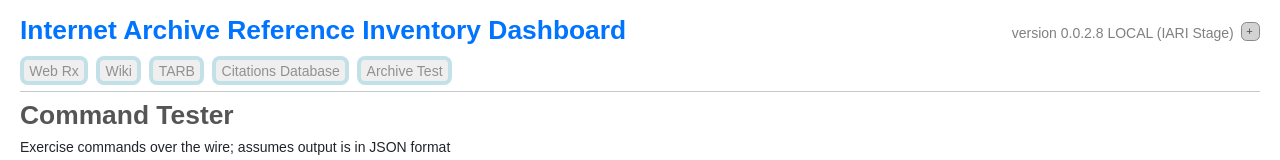
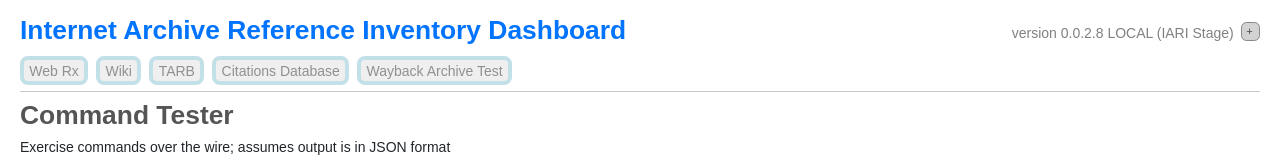
Before and after one commit to internetarchive/iaridash, a React (Create React App) app: page /#/command in a window 1280 px wide. Shown: the top 160 px of the page. Built offline with nearby package versions, Linux system fonts and the light colour scheme.

Commit message:
changed tab caption to Wayback Archive Test

```diff
--- a/src/layouts/AppHeader.js
+++ b/src/layouts/AppHeader.js
@@ -23,7 +23,7 @@
         ["/wiki",'Wiki'],
         ["/tarb",'TARB'],
         ["/cd",'Citations Database'],
-        ["/archives",'Archive Test'],
+        ["/archives",'Wayback Archive Test'],
     ].map( rp => {
         return <li key={rp[0]}>
             <Link to={rp[0]} className={location.pathname === rp[0] ? "active-link" : ""}>{rp[1]}</Link>
```
